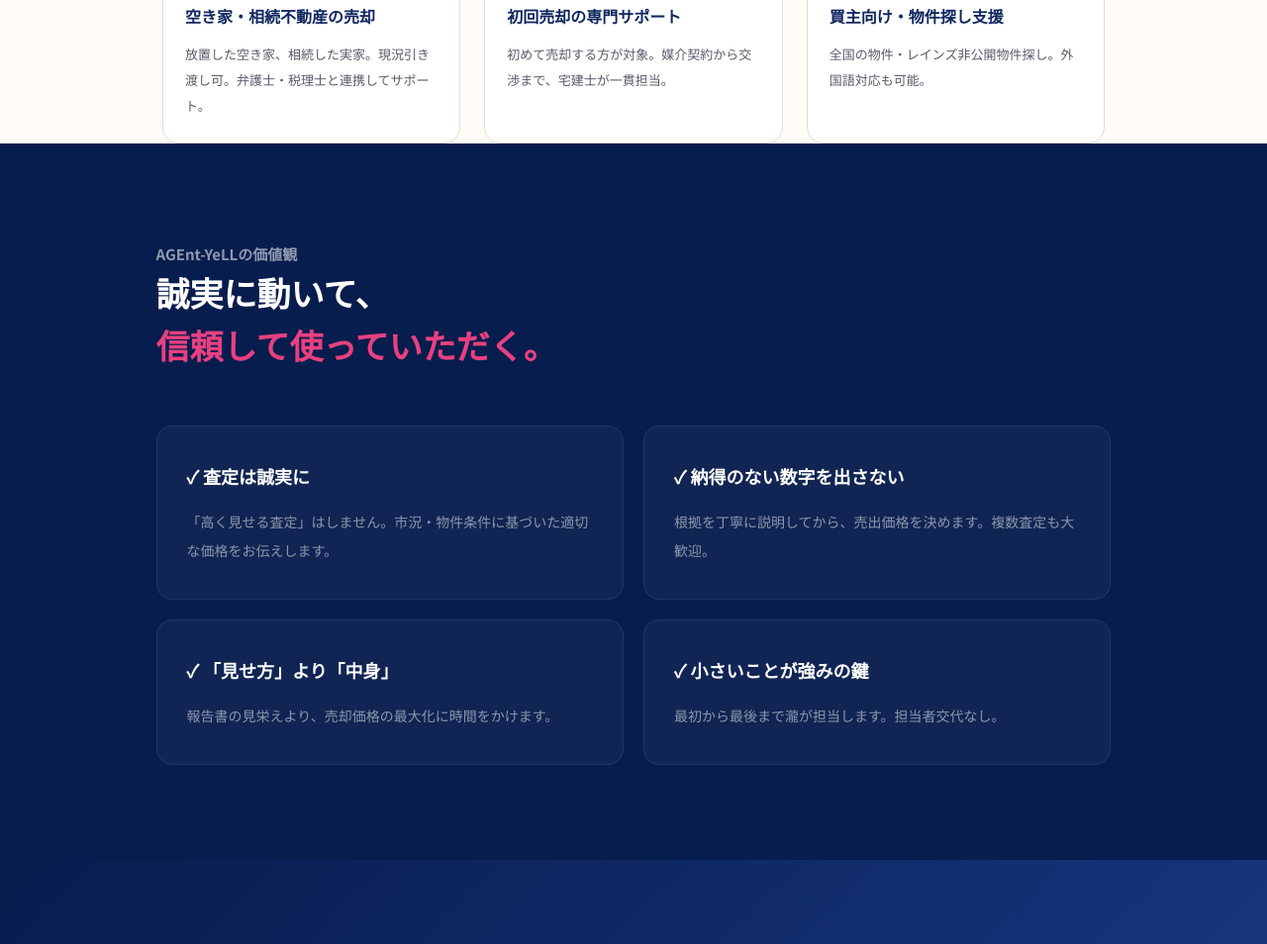
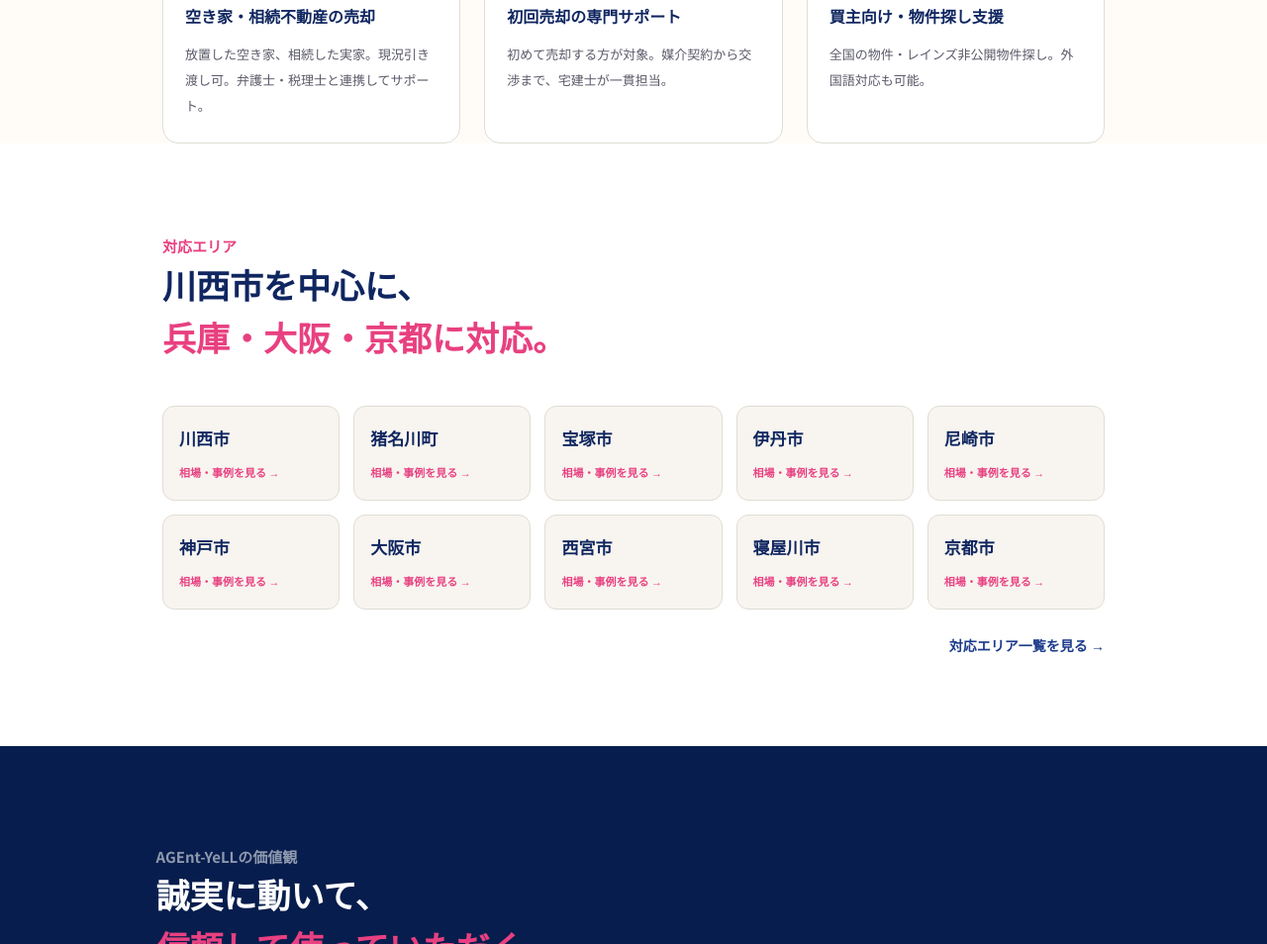
Before and after one commit to halmax31/agentyell, a plain HTML site: page index.html in a window 1280 px wide. Shown: the part 1392-2346 px from the top of the page at 99% size. Drawn offline with Linux system fonts and the light colour scheme.

Commit message:
トップページに対応エリアのセクションを追加(10エリア+一覧へのリンク)
Co-Authored-By: Claude Sonnet 5.5 <noreply@anthropic.com>

```diff
--- a/index.html
+++ b/index.html
@@ -166,6 +166,16 @@ footer a{color:rgba(255,255,255,.5)}
 .float-ln{background:#06C755;color:#fff}
 .float-ln:hover{background:#05A94D}
 
+.area-sec{background:var(--white);padding:88px 0}
+.area-grid{display:grid;grid-template-columns:repeat(5,1fr);gap:14px;margin-top:40px}
+.area-chip{display:flex;flex-direction:column;gap:6px;padding:18px 16px;background:var(--cream);border:1px solid var(--border);border-radius:12px;transition:all .25s}
+.area-chip:hover{border-color:var(--pink);box-shadow:0 8px 24px rgba(28,59,140,.1);transform:translateY(-4px)}
+.area-chip-name{font-family:var(--serif);font-size:17px;font-weight:700;color:var(--navy-d)}
+.area-chip-go{font-size:11px;color:var(--pink);font-weight:700}
+.area-more{margin-top:24px;text-align:right;font-size:14px;font-weight:700}
+.area-more a{color:var(--navy)}
+.area-more a:hover{color:var(--pink)}
+@media(max-width:980px){.area-grid{grid-template-columns:repeat(2,1fr)}.area-more{text-align:center}}
 @media(max-width:980px){
   .svc-grid,.phil-grid{grid-template-columns:1fr}
   .strip-inner{grid-template-columns:1fr 1fr}
@@ -289,6 +299,26 @@ footer a{color:rgba(255,255,255,.5)}
   </div>
 </section>
 
+<section class="area-sec" id="areas" data-section="areas">
+  <div class="wrap">
+    <p class="lead rv" style="color:var(--pink);font-weight:700;margin:0">対応エリア</p>
+    <h2 class="h2 rv">川西市を中心に、<br><span style="color:var(--pink)">兵庫・大阪・京都に対応。</span></h2>
+    <div class="area-grid">
+      <a href="/area/kawanishi/" class="area-chip rv" data-track="top-area-kawanishi"><span class="area-chip-name">川西市</span><span class="area-chip-go">相場・事例を見る →</span></a>
+      <a href="/area/inagawa/" class="area-chip rv" data-d="1" data-track="top-area-inagawa"><span class="area-chip-name">猪名川町</span><span class="area-chip-go">相場・事例を見る →</span></a>
+      <a href="/area/takarazuka/" class="area-chip rv" data-d="2" data-track="top-area-takarazuka"><span class="area-chip-name">宝塚市</span><span class="area-chip-go">相場・事例を見る →</span></a>
+      <a href="/area/itami/" class="area-chip rv" data-track="top-area-itami"><span class="area-chip-name">伊丹市</span><span class="area-chip-go">相場・事例を見る →</span></a>
+      <a href="/area/amagasaki/" class="area-chip rv" data-d="1" data-track="top-area-amagasaki"><span class="area-chip-name">尼崎市</span><span class="area-chip-go">相場・事例を見る →</span></a>
+      <a href="/area/kobe/" class="area-chip rv" data-d="2" data-track="top-area-kobe"><span class="area-chip-name">神戸市</span><span class="area-chip-go">相場・事例を見る →</span></a>
+      <a href="/area/osaka/" class="area-chip rv" data-track="top-area-osaka"><span class="area-chip-name">大阪市</span><span class="area-chip-go">相場・事例を見る →</span></a>
+      <a href="/area/nishinomiya/" class="area-chip rv" data-d="1" data-track="top-area-nishinomiya"><span class="area-chip-name">西宮市</span><span class="area-chip-go">相場・事例を見る →</span></a>
+      <a href="/area/neyagawa/" class="area-chip rv" data-d="2" data-track="top-area-neyagawa"><span class="area-chip-name">寝屋川市</span><span class="area-chip-go">相場・事例を見る →</span></a>
+      <a href="/area/kyoto/" class="area-chip rv" data-track="top-area-kyoto"><span class="area-chip-name">京都市</span><span class="area-chip-go">相場・事例を見る →</span></a>
+    </div>
+    <p class="area-more rv"><a href="/area/" data-track="top-area-all">対応エリア一覧を見る →</a></p>
+  </div>
+</section>
+
 <section class="phil-sec" id="philosophy" data-section="philosophy">
   <div class="wrap">
     <p class="lead white rv" style="color:rgba(255,255,255,.55);font-weight:700;margin:0">AGEnt-YeLLの価値観</p>
```
